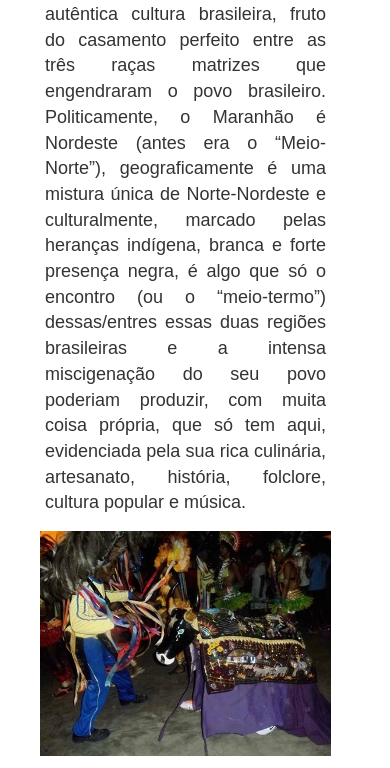
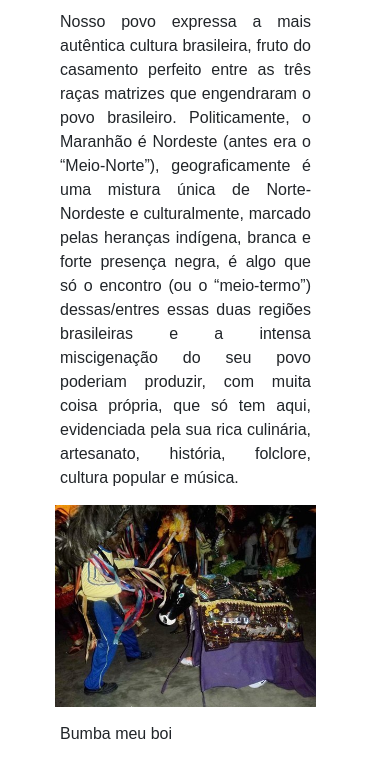
Before and after one commit to KelvynReis/DesafioProgramacao-Trilha, a website: page View/cultura.html in a window 390 px wide. Shown: the part 306-1074 px from the top of the page. Drawn offline with nearby package versions, Linux system fonts and the light colour scheme.

Commit message:
teste update bootstrap

```diff
--- a/Styles/responsivo.css
+++ b/Styles/responsivo.css
@@ -94,7 +94,7 @@
   .content p{
     width: 100%;
     margin: 10px 15px;
-    font-size: 1.8rem;
+    font-size: 1rem;
   }
   form label input{
     width: 100%;
--- a/View/cultura.html
+++ b/View/cultura.html
@@ -7,7 +7,9 @@
     <title>Meu Maranhão - Cultura</title>
 
     <link rel="stylesheet" href="http://cdnjs.cloudflare.com/ajax/libs/font-awesome/4.6.3/css/font-awesome.min.css">
-    <link rel="stylesheet" href="http://maxcdn.bootstrapcdn.com/bootstrap/3.3.7/css/bootstrap.min.css">
+    <!-- <link rel="stylesheet" href="http://maxcdn.bootstrapcdn.com/bootstrap/3.3.7/css/bootstrap.min.css"> -->
+    <!-- CSS only -->
+<link href="https://cdn.jsdelivr.net/npm/bootstrap@5.1.1/dist/css/bootstrap.min.css" rel="stylesheet" integrity="sha384-F3w7mX95PdgyTmZZMECAngseQB83DfGTowi0iMjiWaeVhAn4FJkqJByhZMI3AhiU" crossorigin="anonymous">
 
     <link rel="stylesheet" href="../Styles/modal.css">
     <link rel="stylesheet" href="../Styles/header.css">
@@ -187,6 +189,8 @@
     <script src="../main.js"></script>
     <script src="../modal.js"></script>
     <script src="https://ajax.googleapis.com/ajax/libs/jquery/1.12.4/jquery.min.js"></script>
-    <script src="http://maxcdn.bootstrapcdn.com/bootstrap/3.3.7/js/bootstrap.min.js"></script>
+    <!-- <script src="http://maxcdn.bootstrapcdn.com/bootstrap/3.3.7/js/bootstrap.min.js"></script> -->
+    <!-- JavaScript Bundle with Popper -->
+    <script src="https://cdn.jsdelivr.net/npm/bootstrap@5.1.1/dist/js/bootstrap.bundle.min.js" integrity="sha384-/bQdsTh/da6pkI1MST/rWKFNjaCP5gBSY4sEBT38Q/9RBh9AH40zEOg7Hlq2THRZ" crossorigin="anonymous"></script>
 </body>
 </html>
```
Also changed, not shown: View/PontosTuristicos.html (+6 -2 lines), index.html (+6 -2 lines).
